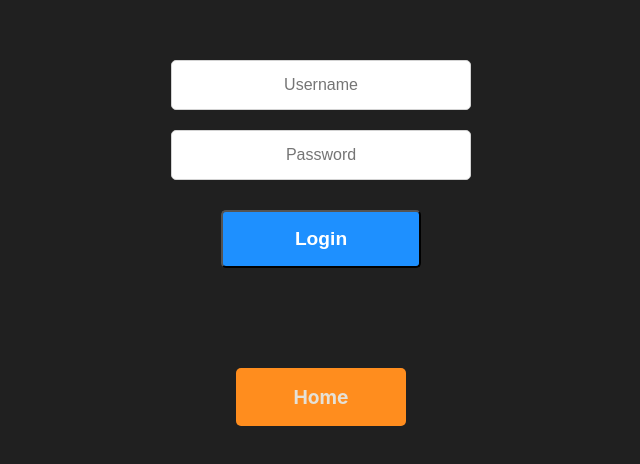
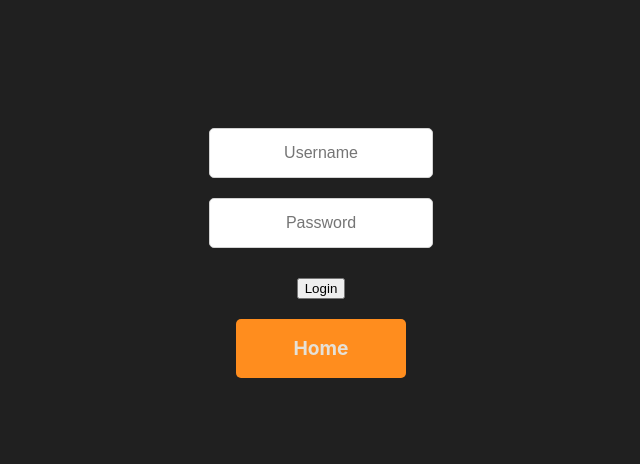
Before and after one commit to jrgrantham/james-grantham, a React (Create React App) app: page /login in a window 1280 px wide. Shown: the part 162-626 px from the top of the page, without its empty margins (319-959 px from the left). Built offline with nearby package versions, Linux system fonts and the light colour scheme; no server answers.

Commit message:
contact form

```diff
--- a/src/App.js
+++ b/src/App.js
@@ -5,7 +5,7 @@ import Landing from "./views/Landing";
 import Professional from "./views/Professional";
 import Login from "./views/Login";
 import PhoneNumbers from "./views/PhoneNumbers";
-import ContactForm from "./views/ContactForm";
+import ContactForm from "./components/reusable/ContactForm";
 import Projects from "./views/AllProjects";
 import { fontColour, fontColourDarkMode, appWidth, appColour, appColourDark } from "./views/styling";
 import { aboutMe } from "./data/aboutMe";
@@ -19,6 +19,7 @@ export default function App() {
   const [token, setToken] = useState("");
   const [content, setContent] = useState(aboutMe);
   const [selected, setSelected] = useState("About me");
+  const [showContactMe, setShowContactMe] = useState(false)
 
   return (
     <StyledApp>
@@ -33,6 +34,8 @@ export default function App() {
               setContent={setContent}
               selected={selected}
               setSelected={setSelected}
+              showContactMe={showContactMe}
+              setShowContactMe={setShowContactMe}
             />
           )}
         />
--- a/src/components/professional/Footer.jsx
+++ b/src/components/professional/Footer.jsx
@@ -5,12 +5,12 @@ import github from "../../images/github.svg";
 import linkedin from "../../images/linkedin.png";
 import mail from "../../images/mailNew.png";
 import { transition } from "../../views/styling";
-import { SmallAnchorButton } from "../reusable/Buttons";
+// import { SmallAnchorButton } from "../reusable/Buttons";
 
 export default function Footer() {
   return (
     <Container className='footer'>
-      <SmallAnchorButton content="Home" target="/" />
+      {/* <SmallAnchorButton content="Home" target="/" /> */}
       <Links id="contact">
         <a href="https://github.com/jrgrantham" className="image">
           <img src={github} alt="" />
--- a/src/components/reusable/Buttons.jsx
+++ b/src/components/reusable/Buttons.jsx
@@ -24,17 +24,15 @@ const LinButton = styled(Link)`
 `;
 
 export function AnchorButton(props) {
-  return <AncButton href={props.target}>{props.content}</AncButton>;
-}
-
   const AncButton = styled.a`
     display: block;
     color: ${fontColourDarkMode};
     font-weight: bold;
-  background-color: ${buttonOrange};
+    background-color: ${props.color ? props.color : buttonOrange};
     padding: 1rem 3.6rem;
     border-radius: ${borderRad};
     transition: opacity ${transition};
+    margin:  ${props.margin ? props.margin : 0};
 
     @media (pointer: fine) {
       &:hover {
@@ -42,12 +40,15 @@ const AncButton = styled.a`
       }
     }
   `;
-
-export function SmallAnchorButton(props) {
-  return <SmallAncButton href={props.target}>{props.content}</SmallAncButton>;
+  return <AncButton href={props.target} color={props.color} >{props.content} </AncButton>;
 }
 
-const SmallAncButton = styled(AncButton)`
-  padding: 0.6rem 1.6rem;
-  background: ${professionalButtonDark};
-`;
+
+// export function SmallAnchorButton(props) {
+//   return <SmallAncButton href={props.target}>{props.content}</SmallAncButton>;
+// }
+
+// const SmallAncButton = styled(AncButton)`
+//   padding: 0.6rem 1.6rem;
+//   background: ${professionalButtonDark};
+// `;
--- a/src/views/ContactForm.jsx
+++ b/src/components/reusable/ContactForm.jsx
@@ -1,14 +1,16 @@
 import React from "react";
 import styled from "styled-components";
 import { Formik } from "formik";
-import Error from "../helpers/Error";
-import { validationSchema } from "../helpers/validationSchema";
+import { validationSchema } from "../../helpers/validationSchema";
+// import Error from "../../helpers/Error";
 // import { ToastContainer, toast } from 'react-toastify';
 // import 'react-toastify/dist/ReactToastify.css';
-import { axiosWithBase } from "../helpers/AxiosCustom";
+import axios from "axios";
+import url from "../../helpers/url";
+import { borderRad, transition, buttonBlue } from "../../views/styling";
+import { AnchorButton } from "./Buttons";
 
-import { borderRad, transition, buttonBlue } from "../views/styling";
-import Footer from "../components/professional/Footer";
+const sendmailApi = url() + "sendmail";
 
 const initalSignupForm = {
   name: "",
@@ -16,31 +18,29 @@ const initalSignupForm = {
   email: ""
 };
 
-export function RegisterForm(props) {
+export default function Contact(props) {
+  const showContactMe = props.showContactMe
+
   return (
     <Formik
       validationSchema={validationSchema}
       initialValues={initalSignupForm}
       onSubmit={(values, actions) => {
-        props.loadingStarted();
         const newUser = {
           name: values.name,
           message: values.message,
           email: values.email
         };
         actions.setSubmitting(true);
-        axiosWithBase()
-          .post("/conact", newUser)
+        axios
+          .post(sendmailApi, newUser)
           .then(() => {
             actions.resetForm();
             actions.setSubmitting(false);
-            props.loadingFinished();
-            props.history.push("/confirmation");
+            props.history.push("/");
           })
           .catch(err => {
-            // toast.error(err.response.statusText);
             actions.setSubmitting(false);
-            props.loadingFinished();
           });
       }}
     >
@@ -53,10 +53,15 @@ export function RegisterForm(props) {
         handleSubmit,
         isSubmitting
       }) => (
-        <Position>
-          <StyledForm onSubmit={handleSubmit}>
+        <Position style={showContactMe ? showForm : null}>
+        {/* style={article.display ? closedDetails : null} */}
+          <StyledForm
+            onSubmit={handleSubmit}
+            onClick={e => {
+              e.stopPropagation();
+            }}
+          >
             <div data-testid="nameField" className="inputField">
-              {/* <label htmlFor="name">Name</label> */}
               <input
                 name="name"
                 type="text"
@@ -70,7 +75,6 @@ export function RegisterForm(props) {
             </div>
 
             <div data-testid="emailField" className="inputField">
-              {/* <label htmlFor="email">E-mail address</label> */}
               <input
                 name="email"
                 type="email"
@@ -84,7 +88,6 @@ export function RegisterForm(props) {
             </div>
 
             <div data-testid="messageField" className="inputField">
-              {/* <label htmlFor="message">Message</label> */}
               <textarea
                 name="message"
                 type="text"
@@ -99,9 +102,13 @@ export function RegisterForm(props) {
               />
             </div>
 
-            <button type="submit" disabled={isSubmitting}>
-              Submit
-            </button>
+            <AnchorButton
+              type="submit"
+              disabled={isSubmitting}
+              content="Submit"
+              color={buttonBlue}
+              margin='30px'
+            />
 
             {/* <ToastContainer
                 position="top-center"
@@ -117,42 +124,49 @@ export function RegisterForm(props) {
                   'text-align': 'center'
                 }}
               /> */}
-            <Error touched={touched.name} message={errors.name} />
+            {/* <Error touched={touched.name} message={errors.name} />
             <Error touched={touched.email} message={errors.email} />
-            <Error touched={touched.message} message={errors.message} />
+            <Error touched={touched.message} message={errors.message} /> */}
           </StyledForm>
-          <Footer />
         </Position>
       )}
     </Formik>
   );
 }
 
-export default RegisterForm;
-
 const Position = styled.div`
   display: flex;
   flex-direction: column;
-  padding-top: 20px;
-
-  @media (min-height: 850px) {
-    min-height: 100vh;
-    justify-content: center;
-  }
+  width: 100%;
+  max-height: 0px;
+  overflow: hidden;
+  transition: max-height ${transition};
 `;
 
+const showForm = {
+  maxHeight: "500px"
+};
+
 export const StyledForm = styled.form`
+  padding-top: 20px;
   display: flex;
   flex-direction: column;
   align-items: center;
   justify-content: center;
   margin: auto;
+  width: 100%;
+  max-height: 500px;
+  max-width: 500px;
+  overflow: auto;
+  // border: 1px solid red;
 
   .inputField {
     margin: 10px;
     display: flex;
     flex-direction: column;
-    align-items: flex-start;
+    align-items: center;
+    width: 100%;
+    max-width: 400px;
   }
 
   input,
@@ -162,8 +176,9 @@ export const StyledForm = styled.form`
     text-align: center;
     padding: 10px;
     border-radius: ${borderRad};
+    width: 90%;
+    max-width: 400px;
     border: solid 0.5px lightgrey;
-    width: 300px;
   }
 
   textarea {
@@ -171,22 +186,22 @@ export const StyledForm = styled.form`
   }
 
   button {
-    margin: 20px 0 100px 0;
-    background-color: ${buttonBlue};
-    color: white;
-    border-radius: ${borderRad};
-    font-size: 1.2rem;
-    font-weight: bold;
-    padding: 1rem 0rem;
-    width: 200px;
+    margin: 20px 0 20px 0;
+    // background-color: ${buttonBlue};
+    // color: white;
+    // border-radius: ${borderRad};
+    // font-size: 1.2rem;
+    // font-weight: bold;
+    // padding: 1rem 0rem;
+    // width: 200px;
 
-    @media (pointer: fine) {
-      &:hover {
-        background-color: white;
-        color: green;
-        transition: background-color ${transition};
-      }
-    }
+    // @media (pointer: fine) {
+    //   &:hover {
+    //     background-color: white;
+    //     color: green;
+    //     transition: background-color ${transition};
+    //   }
+    // }
   }
 
   .has-error {
--- a/src/components/reusable/SiteLinks.jsx
+++ b/src/components/reusable/ContactMe.jsx
@@ -5,9 +5,9 @@ import github from "../../images/github.svg";
 import linkedin from "../../images/linkedin.png";
 import mail from "../../images/mailNew.png";
 import { transition } from "../../views/styling";
+import Contact from "./ContactForm";
 
-export default function SiteLinks() {
-
+export default function SiteLinks(props) {
   const Container = styled.div`
     display: flex;
     flex-direction: column;
@@ -18,7 +18,7 @@ export default function SiteLinks() {
     h4 {
       padding: 60px 0px 20px 0px;
     }
-  `
+  `;
 
   const Links = styled.div`
     display: flex;
@@ -36,6 +36,7 @@ export default function SiteLinks() {
     .image {
       padding: 20px;
       transition: all ${transition};
+      // border: 1px solid red
 
       @media (pointer: fine) {
         &:hover {
@@ -45,20 +46,30 @@ export default function SiteLinks() {
     }
   `;
 
+  const { showContactMe, setShowContactMe } = props;
+
   return (
-    <Container id='contact'>
+    <Container id="contact" onClick={() => setShowContactMe(false)}>
       <h4>Find me...</h4>
       <Links id="contact">
         <a href="https://github.com/jrgrantham" className="image">
           <img src={github} alt="" />
         </a>
-        <a href='#0' className="image">
+        <div className="image" onClick={(e) => {
+          e.stopPropagation()
+          setShowContactMe(!showContactMe)
+        }}>
           <img src={mail} alt="" />
-        </a>
+        </div>
         <a href="https://www.linkedin.com/in/j-grantham/" className="image">
           <img src={linkedin} alt="" />
         </a>
       </Links>
+      <Contact
+      // <Contact style={{maxHeight: showContactMe ? '500px' : 0}}
+        showContactMe={showContactMe}
+        // setShowContactMe={setShowContactMe}
+      />
     </Container>
   );
 }
--- a/src/views/Landing.jsx
+++ b/src/views/Landing.jsx
@@ -8,7 +8,7 @@ import FooterBanner from "../components/landing/Footer";
 import LandingInitialView from "../components/landing/InitialView";
 import Captions from "../components/landing/Captions";
 import Boys from "../components/landing/Boys";
-import SiteLinks from "../components/reusable/SiteLinks";
+import ContactMe from "../components/reusable/ContactMe";
 import Projects from "../components/landing/Projects";
 import Spacer from "../components/reusable/Spacer";
 import LearnMore from "../components/reusable/LearnMore";
@@ -16,7 +16,7 @@ import Introduction from "../components/landing/Introduction";
 import AnimatedLogos from "../components/landing/AnimatedLogos";
 
 export default function Landing(props) {
-  const { setContent, setSelected } = props;
+  const { setContent, setSelected, showContactMe, setShowContactMe } = props;
 
   useEffect(() => {
     try {
@@ -45,8 +45,12 @@ export default function Landing(props) {
         <Spacer />
         <Captions setContent={setContent} setSelected={setSelected} />
         <Spacer />
-        <SiteLinks />
+        <ContactMe
+          showContactMe={showContactMe}
+          setShowContactMe={setShowContactMe}
+        />
         <LearnMore />
+        {/* <Contact /> */}
         <Boys />
       </FullPage>
       <FooterBanner />
--- a/src/views/Login.jsx
+++ b/src/views/Login.jsx
@@ -4,7 +4,7 @@ import axios from "axios";
 import styled from "styled-components";
 import url from "../helpers/url";
 
-import { StyledForm } from "./ContactForm";
+import { StyledForm } from "../components/reusable/ContactForm";
 import Spinner from "../components/reusable/Spinner";
 import { LinkButton } from "../components/reusable/Buttons";
 
```
Lines whose indentation alone changed are shown as unchanged.
